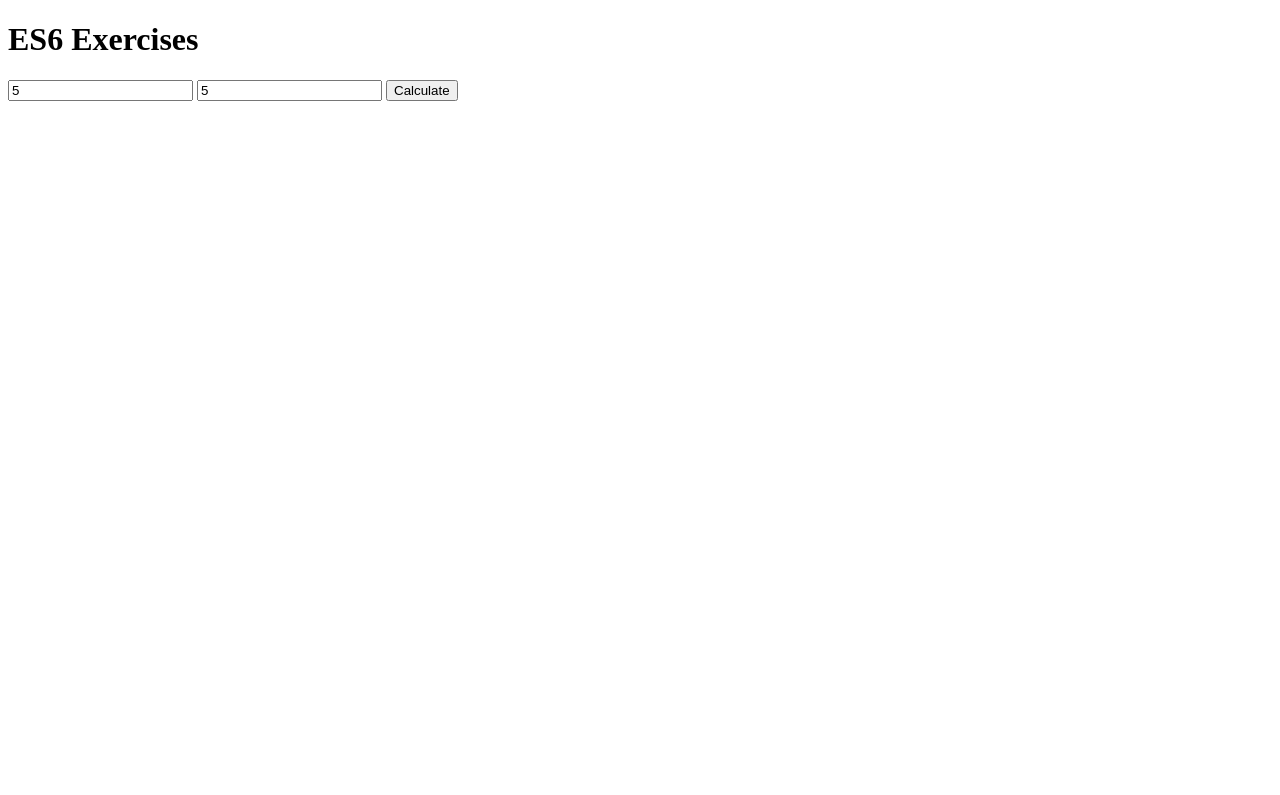
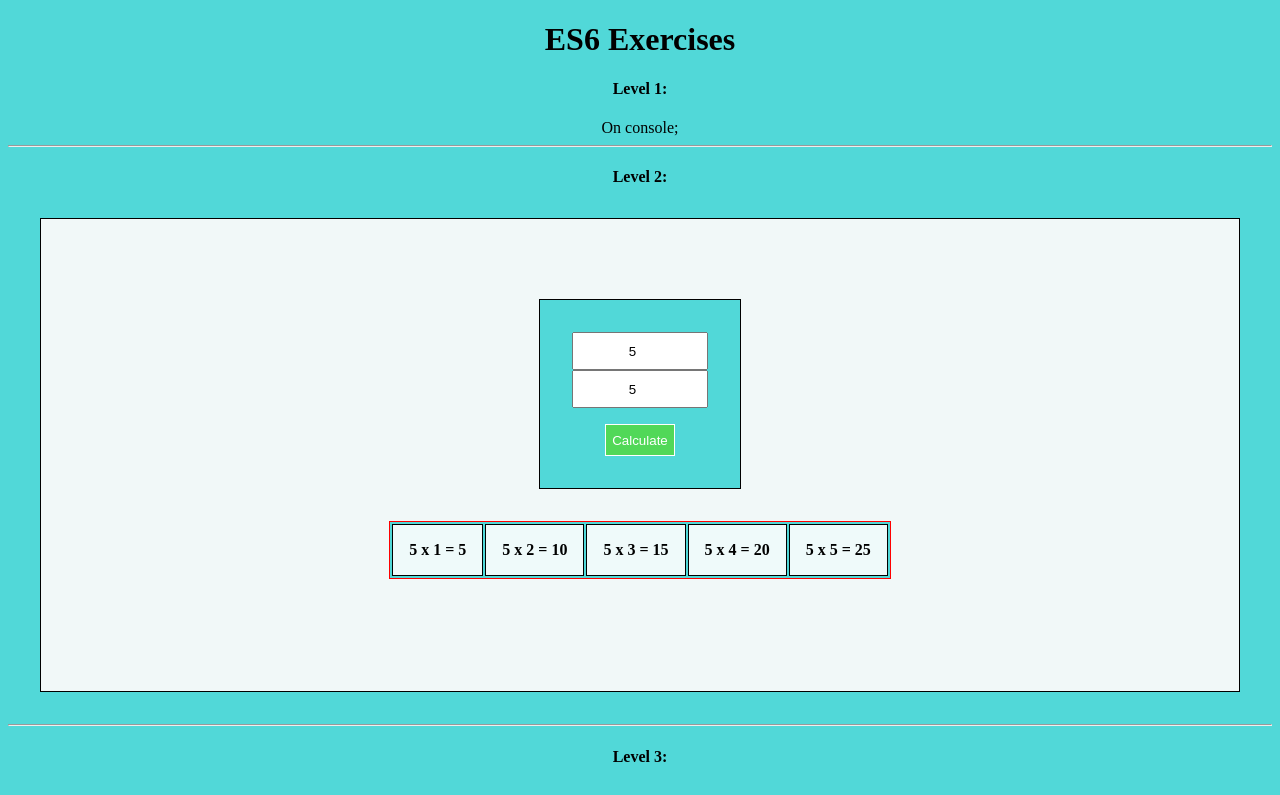
Before and after one commit to Edi10-developer/Exercises-ES6, a plain HTML site: page index.html in a window 1280 px wide. Both pictures are taken after typing "5", "5" into the empty fields and a click on the button "Calculate". Shown: the top 795 px of the page. Drawn offline with Linux system fonts and the light colour scheme.

Commit message:
completed level 2

```diff
--- a/css/styles.css
+++ b/css/styles.css
@@ -1,4 +1,67 @@
-#myform{
+body{
+    text-align: center;
+    background-color: rgb(81, 216, 216);
+}
+
+.container{
+    margin: 2rem;
+    border: 1px solid black;
+    background-color: rgb(241, 248, 248);
+    padding: 5rem;
     display: flex;
     flex-direction: column;
 }
+
+form{
+    display: flex;
+    flex-direction: column;
+    background-color: rgb(81, 216, 216);
+    border: 1px solid black;
+
+    margin: 0 auto;
+    padding: 2rem;
+}
+
+form input[type="number"]{
+    align-self: center;
+    height: 2rem;
+    width: 8rem;
+    text-align: center;
+}
+
+form button{
+    align-self: center;
+    margin-top: 1rem;
+    height: 2rem;
+    background-color: rgb(81, 216, 88);
+    font-weight: 500;
+    border: 1px solid white;
+    color: white;
+}
+
+.result{
+    display: flex;
+    flex-direction: column;
+}
+
+.table{
+    border: 1px solid red;
+    margin: 2rem auto;
+    min-height: 2rem;
+    background-color: rgb(81, 216, 216);
+    font-weight: 600;
+}
+
+.table td{
+    border: 1px solid black;
+    padding: 1rem;
+    background-color: rgb(239, 250, 250);
+}
+
+ul{
+    list-style-type: none;
+    text-decoration: none;
+}
+ ul li a{
+    text-decoration: none;
+ }
--- a/index.html
+++ b/index.html
@@ -1,5 +1,6 @@
 <!DOCTYPE html>
 <html lang="en">
+
 <head>
     <meta charset="UTF-8">
     <meta http-equiv="X-UA-Compatible" content="IE=edge">
@@ -7,18 +8,39 @@
     <title>ES6 - EcmaScript 6 Exercises</title>
     <link rel="stylesheet" href="./css/styles.css">
 </head>
+
 <body>
     <h1>ES6 Exercises</h1>
 
+    <h4>Level 1:</h4>
+    On console;
+    <hr/>
+    <h4>Level 2:</h4>
     <div class="container">
         <form id="myForm">
-        <input type="number" id="number1" placeholder="First Number" />
-        <input type="number" id="number2" placeholder="Second Number" />
-        <button type="button" onclick="calculatiion2();" >Calculate</button>
+            <input type="number" id="number1" placeholder="First Number" />
+            <input type="number" id="number2" placeholder="Second Number" />
+            <button type="button" onclick="calculation2();">Calculate</button>
         </form>
         <div class="result"></div>
     </div>
+    <hr/>
+    <h4>Level 3:</h4>
+    <div class="container">
+        <input type="text" id="myInput" onkeyup="filterNames()" placeholder="Buscar nom.." title="Buscar nom">
 
+        <ul id="myUL">
+          <li><a href="#">Albert</a></li>
+          <li><a href="#">Ismael</a></li>
+          <li><a href="#">Luis</a></li>
+          <li><a href="#">Rubén</a></li>
+          <li><a href="#">Jonatan</a></li>
+          <li><a href="#">Jake</a></li>
+          <li><a href="#">Jose</a></li>
+        </ul>
+        <div class="result"></div>
+    </div>
     <script src="./js/main.js"></script>
 </body>
+
 </html>
--- a/js/main.js
+++ b/js/main.js
@@ -45,7 +45,8 @@ var users = [
     { firstName: 'Maggie', lastName: 'Simpson' }
 ];
 
-const showName = (users) => {users.map((user) => {
+const showName = (users) => {
+    users.map((user) => {
         user.firstName;
         // console.log(user.firstName + ' ' + user.lastName);
     });
@@ -60,7 +61,7 @@ var epic = ['a', 'long', 'time', 'ago', 'in a', 'galaxy', 'far far', 'away'];
 // - 1) Method without reduce();
 const readPhrase = () => {
     let phrase = '';
-    for(let word of epic){
+    for (let word of epic) {
         phra += (' ' + word)
     }
 }
@@ -76,7 +77,7 @@ const read_phrase = epic.reduce((phrase, word) => phrase + ' ' + word);
 console.log('****************  Exercise 4  *******************')
 const readPhraseReverse = ([...epic]) => {
     let phraseReverse = '';
-    for(let i of epic.reverse()){
+    for (let i of epic.reverse()) {
         phraseReverse += (i + ' ');
     }
     return phraseReverse;
@@ -87,8 +88,8 @@ const readPhraseReverse = ([...epic]) => {
 /* 5.-
 *********/
 console.log('****************  Exercise 5  *******************')
-const doMoreWork = () => {console.log('Executing DO MORE WORK')}
-const b = () => {console.log('Executing function B');}
+const doMoreWork = () => { console.log('Executing DO MORE WORK') }
+const b = () => { console.log('Executing function B'); }
 const a = async () => {
     await b();
     doMoreWork();
@@ -101,22 +102,23 @@ const a = async () => {
 console.log('****************  Exercise 6  *******************')
 var tasks = [
     {
-   'name' : 'Start React web',
-   'duration' : 120
+        'name': 'Start React web',
+        'duration': 120
     },
     {
-   'name' : 'Work out',
-   'duration' : 60
+        'name': 'Work out',
+        'duration': 60
     },
     {
-   'name' : 'Procrastinate on facebook',
-   'duration' : 240
+        'name': 'Procrastinate on facebook',
+        'duration': 240
     }
 ];
 
 var tasksName = [];
 // 1)- ForEach
-const getTaskName = () => {tasks.forEach(task => {
+const getTaskName = () => {
+    tasks.forEach(task => {
         tasksName.push(task.name);
     });
 }
@@ -124,7 +126,7 @@ const getTaskName = () => {tasks.forEach(task => {
 
 // 2)- Map
 const readTaskName = () => {
-       tasksName.push(tasks.map(task => {return task.name}));
+    tasksName.push(tasks.map(task => { return task.name }));
 }
 // readTaskName();
 
@@ -141,8 +143,37 @@ const calculation = () => {
     let number1 = parseInt(prompt('First number:'));
     let number2 = parseInt(prompt('Second number:'));
 
-    for(let i = 1; i < number2; i++){
+    for (let i = 1; i < number2; i++) {
         console.log(`${number1} x ${i} = ${number1 * i}`);
     }
 }
 // calculation();
+
+
+/* 8.-
+*********/
+console.log('****************  Exercise 8  *******************')
+const calculation2 = () => {
+    let number1 = document.getElementById('number1').value;
+    let number2 = document.getElementById('number2').value;
+
+    var table = document.createElement("table");
+    var tableBody = document.createElement("tbody");
+
+    for (let i = 1; i < number2; i++) {
+        var row = document.createElement("tr");
+
+        for (let j = 1; j <= number2; j++) {
+            var cell = document.createElement("td");
+            var cellText = document.createTextNode(`${number1} x ${j} = ${number1 * j}`);
+
+            cell.appendChild(cellText);
+            row.appendChild(cell);
+        }
+    }
+    tableBody.appendChild(row);
+    table.appendChild(tableBody);
+    document.querySelector('.result').appendChild(table);
+    // tbl border attribute to
+    table.classList.add("table");
+}
```
Lines whose indentation alone changed are shown as unchanged.
